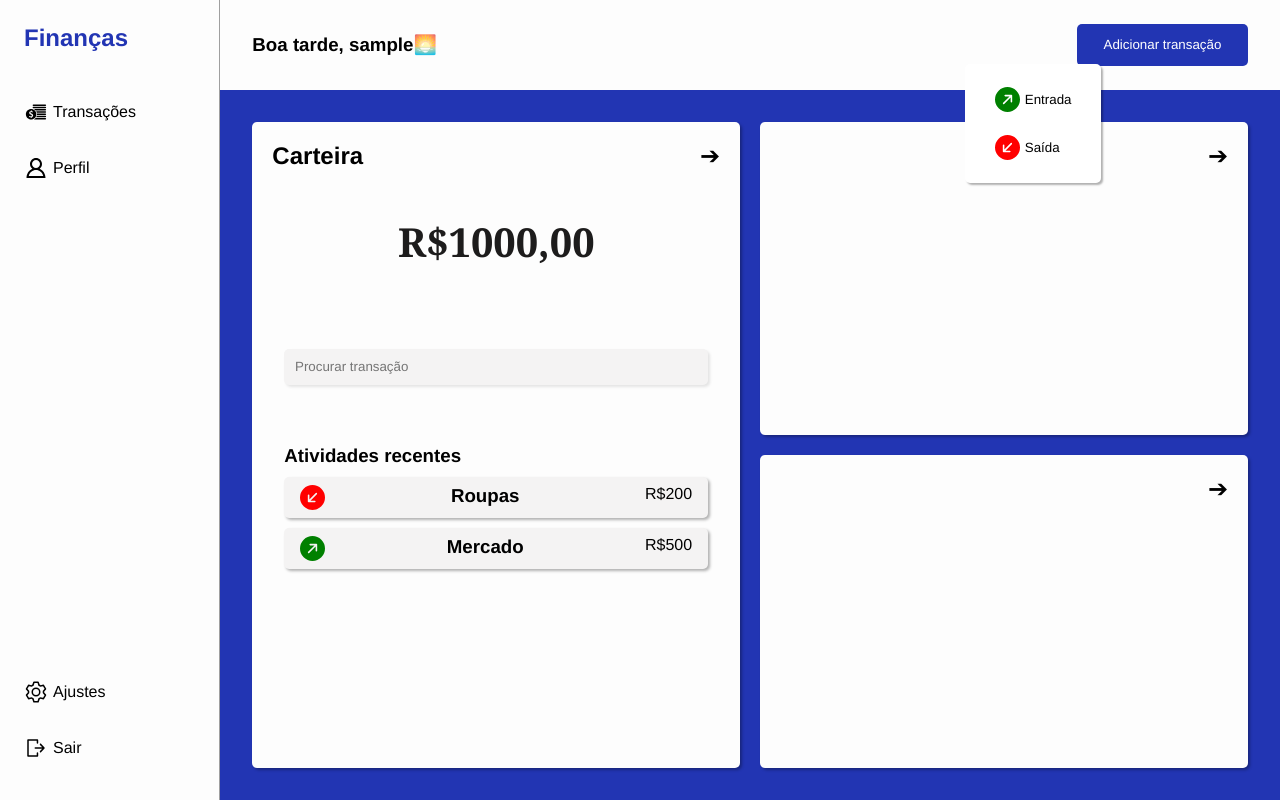
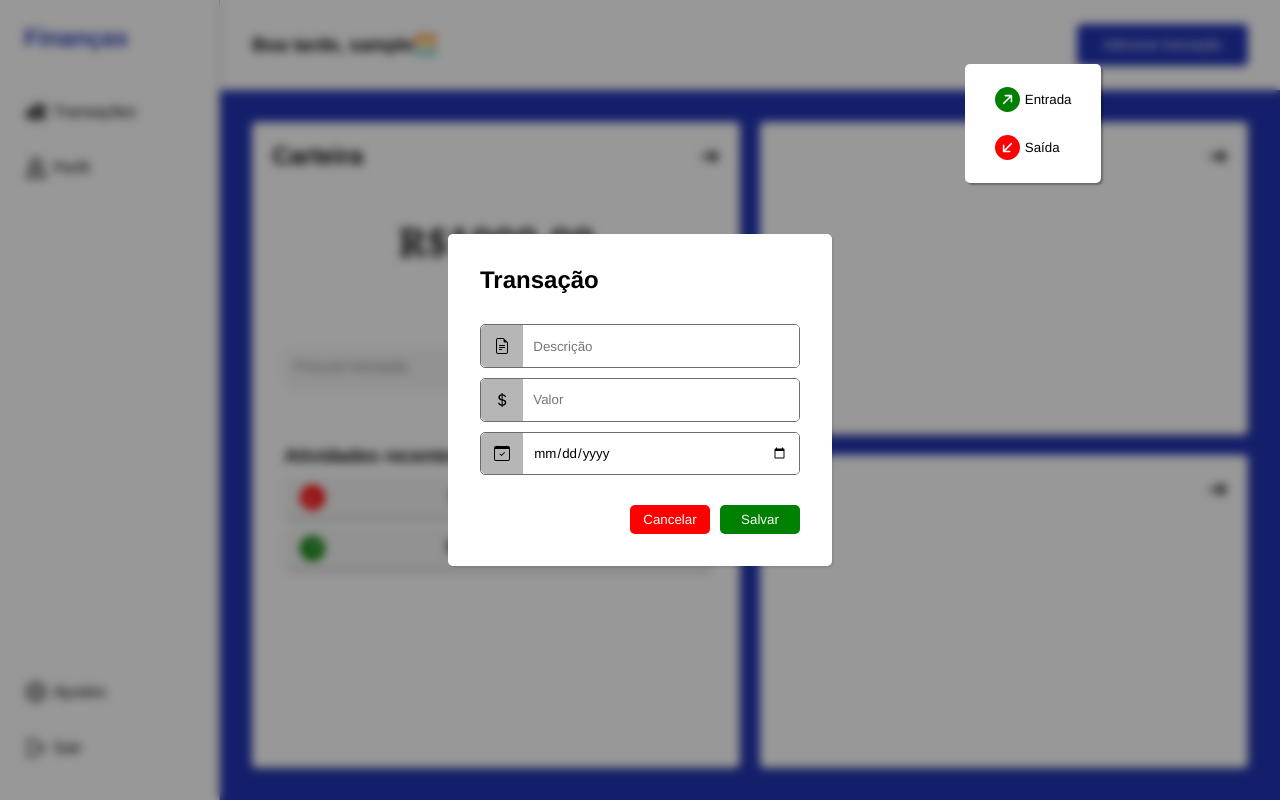
Before and after one commit to IgoorOliveira/finances, a Flask app: a page that uses app/templates/dashboard.html in a window 1280 px wide. Run offline with Flask 3, Linux system fonts and the light colour scheme; data comes from the database, SQL or seed files in the repository; both versions use the stored data as it was before the commit.

Commit message:
Feat: adding form of transactions

```diff
--- a/app/static/css/dashboard.css
+++ b/app/static/css/dashboard.css
@@ -207,3 +207,6 @@ header {
     color: black;
     border-radius: 5px;
 }
+#menu-type button:hover {
+    background-color: rgba(0, 0, 0, 0.1);
+}
--- /dev/null
+++ b/app/static/css/popup.css
@@ -0,0 +1,67 @@
+.popup-wrapper {
+    position: fixed;
+    width: 100%;
+    height: 100%;
+
+    display: flex;
+    justify-content: center;
+    align-items: center;
+
+    background-color: rgba(0, 0, 0, 0.4);
+    backdrop-filter: blur(5px);
+}
+.popup {
+    position: relative;
+    width: 30%;
+    border-radius: 5px;
+    padding: 2em;
+    box-shadow: 2px 2px 3px rgba(0, 0, 0, 0.1);
+    animation: effect-popup 0.5s;
+    background-color: white;
+}
+.popup-title {
+    margin-bottom: 20px;
+}
+.popup-form{
+    width: 100%;
+    display: flex;
+    flex-direction: column;
+    gap: 10px;
+}
+.input-container {
+    width: 100%;
+    border-radius: 5px;
+    display: flex;
+    border: 1px solid rgba(0, 0, 0, 0.571);
+    overflow: hidden;
+}
+.input-container .form-input{
+    outline: none;
+    padding: 0.8em;
+    flex-grow: 1;
+}
+.input-container .input-icon {
+    background-color: rgb(182, 182, 182);
+    padding: 0.8em;
+    border-radius: 5px 0 0 5px;
+}
+.button-container {
+    width: 100%;
+    margin-top: 20px;
+    display: flex;
+    justify-content: flex-end;
+    align-items: flex-end;
+    gap: 10px;
+}
+.button-container .button-form {
+    width: 25%;
+    padding: 0.5em 1em;
+    border-radius: 5px;
+    color: white;
+}
+.button-container .button-save {
+    background-color: green;
+}
+.button-container .button-cancel {
+    background-color: red;
+}
--- a/app/templates/dashboard.html
+++ b/app/templates/dashboard.html
@@ -5,6 +5,7 @@
     <meta name="viewport" content="width=device-width, initial-scale=1.0">
     <link rel="stylesheet" href="{{url_for('static', filename='css/config.css')}}">
     <link rel="stylesheet" href="{{url_for('static', filename='css/dashboard.css')}}">
+    <link rel="stylesheet" href="{{url_for('static', filename='css/popup.css')}}">
     <script src="{{url_for('static', filename='js/dashboard.js')}}" defer></script>
     <title>Dashboard</title>
 </head>
@@ -69,5 +70,29 @@
             <span>Saída</span>
         </button>
     </nav>
+    <div class="popup-wrapper">
+        <div class="popup">
+            <form action="" class="popup-form">
+                <h2 class="popup-title">Transação</h2>
+                <label class="input-container" for="input-description">
+                    <img class="input-icon" id="input-description" src="../static/css/assets/icon-description.svg" alt="">
+                    <input type="text" name="title" class="form-input" placeholder="Descrição">
+                </label>
+                <label class="input-container" for="input-value">
+                    <img class="input-icon" src="../static/css/assets/dollar.svg" alt="">
+                    <input type="number" id="input-vale" name="value" class="form-input" placeholder="Valor">
+                </label>
+                <label class="input-container" for="input-date-transaction">
+                    <img class="input-icon" id="input-date-transaction" src="../static/css/assets/calendar.svg" alt="">
+                    <input type="date" name="date-transaction" class="form-input" placeholder="Data de transação">
+                </label>
+                <div class="button-container">
+                    <button type="menu" class="button-form button-cancel">Cancelar</button>
+                    <button type="submit" class="button-form button-save">Salvar</button>
+                </div>
+
+            </form>
+        </div>
+    </div>
 </body>
 </html>
```
Also changed, not shown: app/banco.db (deleted), app/static/css/assets/calendar.svg (added), app/static/css/assets/dollar.svg (added), app/static/css/assets/icon-description.svg (added).
